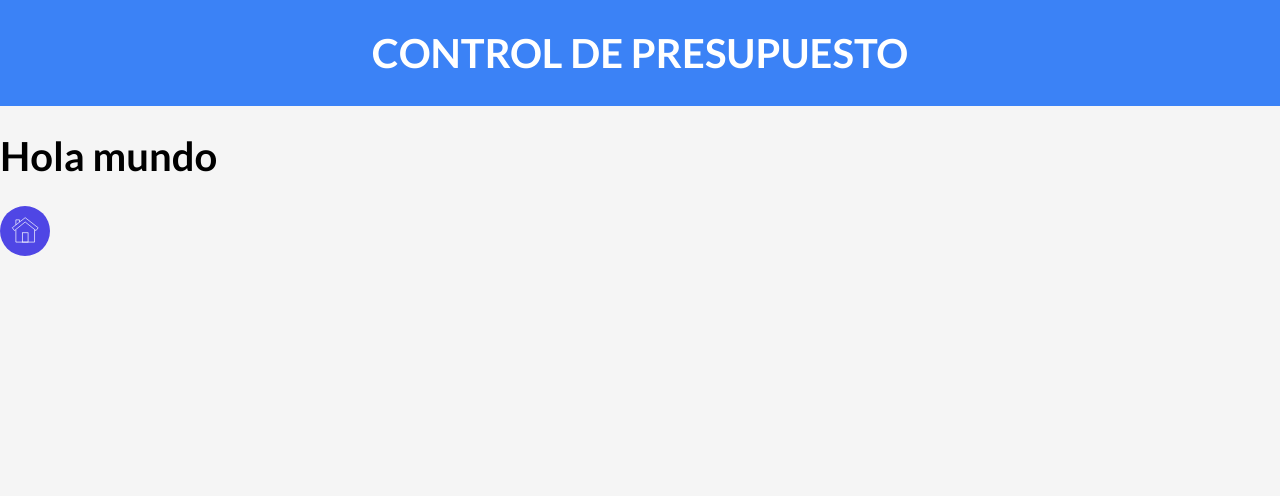
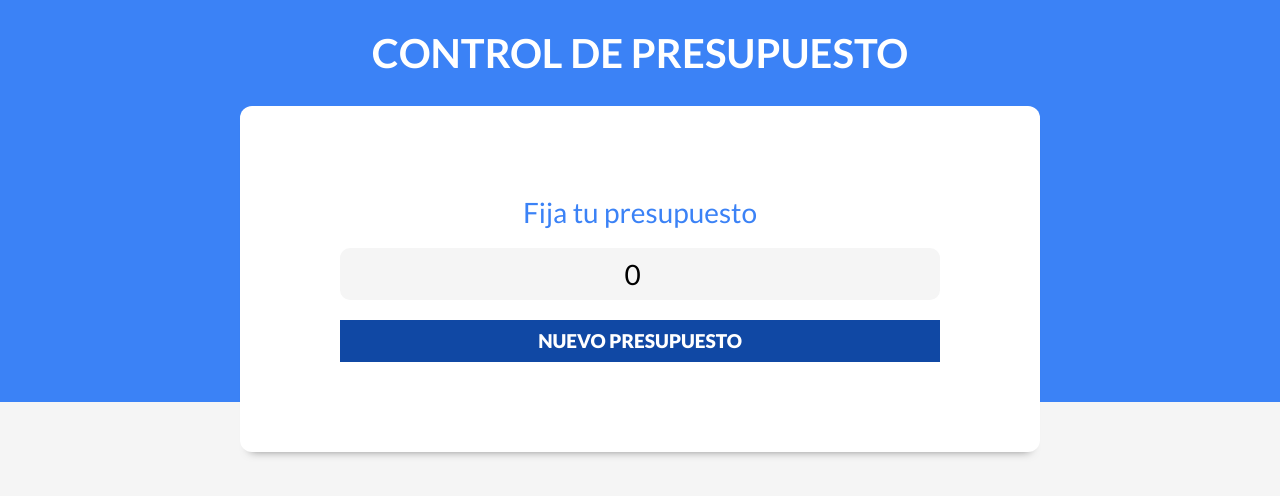
Before and after one commit to BrianC9/control-presupuesto, a React (Vite) app: page / in a window 1280 px wide. Shown: the top 496 px of the page. Built offline with nearby package versions, Linux system fonts and the light colour scheme.

Commit message:
UI generated and form validation on course

```diff
--- a/src/App.jsx
+++ b/src/App.jsx
@@ -1,11 +1,16 @@
+import { useState } from 'react';
 import Header from './components/Header';
-import casa from './img/icono_casa.svg';
 function App() {
+  const [presupuesto, setPresupuesto] = useState(0);
+  const [isValidPresupuesto, setIsValidPresupuesto] = useState(false);
   return (
     <div>
-      <Header />
-      <h1>Hola mundo</h1>
-      <img src={casa} width={50} />
+      <Header
+        presupuesto={presupuesto}
+        setPresupuesto={setPresupuesto}
+        isValidPresupuesto={isValidPresupuesto}
+        setIsValidPresupuesto={setIsValidPresupuesto}
+      />
     </div>
   );
 }
--- a/src/components/Header.jsx
+++ b/src/components/Header.jsx
@@ -1,9 +1,21 @@
 import React from 'react';
+import NuevoPresupuesto from './NuevoPresupuesto';
 
-function Header() {
+function Header({
+  presupuesto,
+  setPresupuesto,
+  isValidPresupuesto,
+  setIsValidPresupuesto,
+}) {
   return (
     <header>
       <h1>Control de presupuesto</h1>
+      <NuevoPresupuesto
+        presupuesto={presupuesto}
+        setPresupuesto={setPresupuesto}
+        isValidPresupuesto={isValidPresupuesto}
+        setIsValidPresupuesto={setIsValidPresupuesto}
+      />
     </header>
   );
 }
--- /dev/null
+++ b/src/components/Mensaje.jsx
@@ -0,0 +1,7 @@
+import React from 'react';
+
+function Mensaje({ children, tipo }) {
+  return <div className={`alerta ${tipo}`}>{children}</div>;
+}
+
+export default Mensaje;
--- /dev/null
+++ b/src/components/NuevoPresupuesto.jsx
@@ -0,0 +1,46 @@
+import React, { useState } from 'react';
+import Mensaje from './Mensaje';
+
+function NuevoPresupuesto({
+  presupuesto,
+  setPresupuesto,
+  isValidPresupuesto,
+  setIsValidPresupuesto,
+}) {
+  const [mensaje, setMensaje] = useState('');
+  const handleSubmitPresupuesto = (e) => {
+    e.preventDefault();
+
+    //Validacion
+    if (!presupuesto || presupuesto <= 0) {
+      setMensaje('No es un presupuesto válido');
+      return;
+    }
+    setMensaje;
+  };
+  return (
+    <div className='contenedor-presupuesto sombra contenedor'>
+      <form
+        onSubmit={handleSubmitPresupuesto}
+        className='formulario nuevo-presupuesto'
+      >
+        <div className='campo'>
+          <label htmlFor='cantidad-presupuesto'>Fija tu presupuesto</label>
+          <input
+            id='cantidad-presupuesto'
+            type={'number'}
+            className={'nuevo-presupuesto'}
+            value={presupuesto}
+            onChange={(e) => {
+              setPresupuesto(Number(e.target.value));
+            }}
+          />
+        </div>
+        <input type='submit' value={'Nuevo presupuesto'} />
+        {mensaje && <Mensaje tipo={'error'}>{mensaje}</Mensaje>}
+      </form>
+    </div>
+  );
+}
+
+export default NuevoPresupuesto;
```
